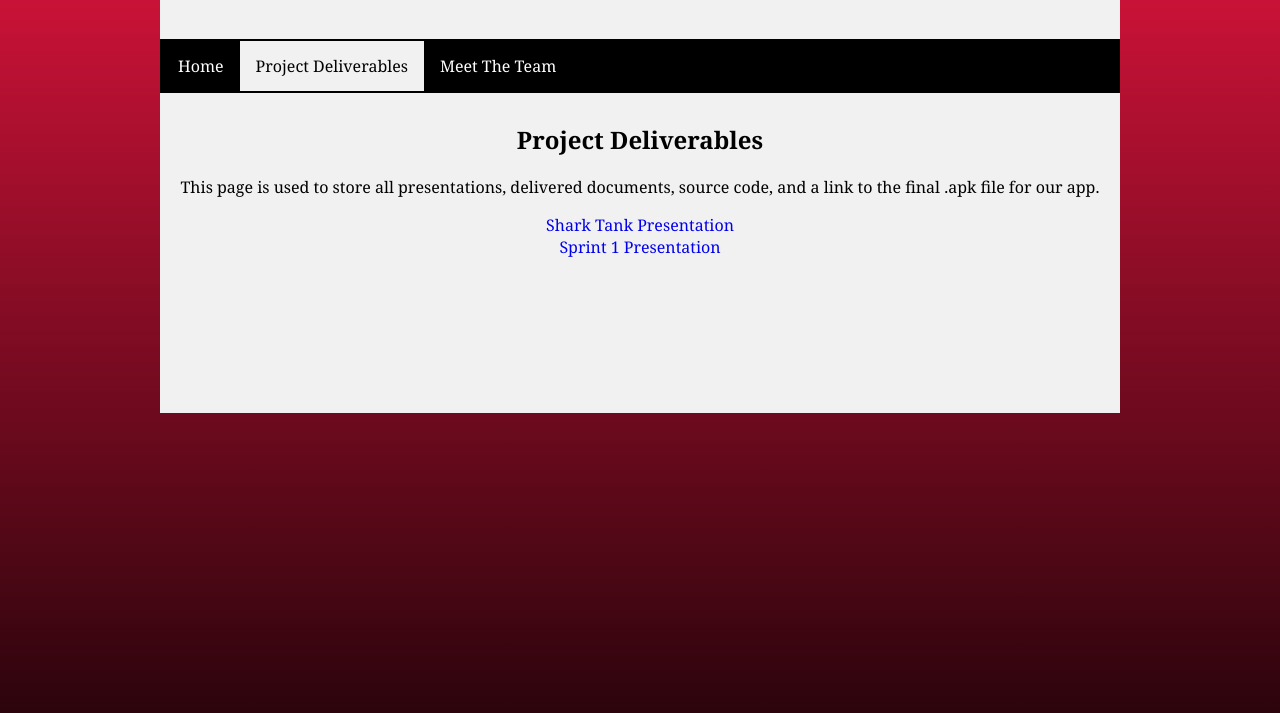
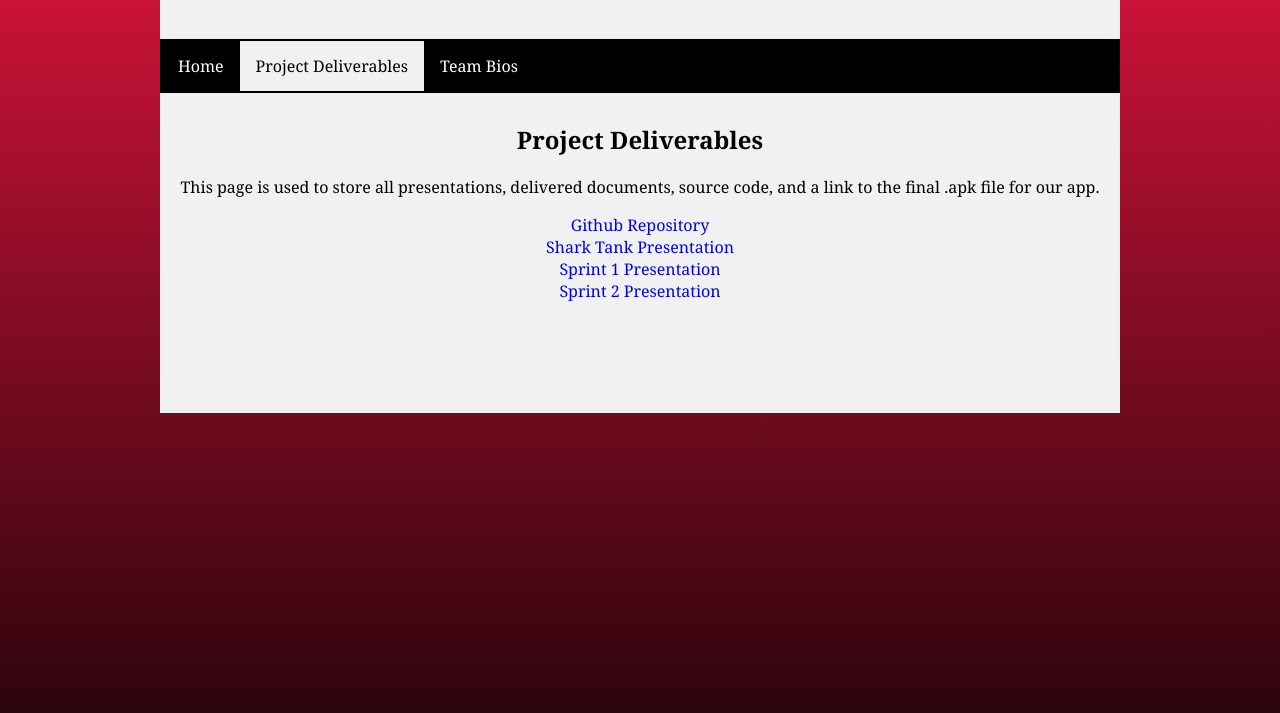
Before and after one commit to JosephMalafronte/VisualizeApp, a plain HTML site: page deliverable.html in a window 1280 px wide. Shown: the part 87-800 px from the top of the page. Drawn offline with Linux system fonts and the light colour scheme.

Commit message:
added links to github and sprint 2

```diff
--- a/deliverable.html
+++ b/deliverable.html
@@ -13,14 +13,16 @@
     <ul>
         <li><a href="index.html">Home</a></li>
         <li><a class = "active" href = "deliverable.html">Project Deliverables</a></li>
-        <li><a href = "bios.html">Meet The Team</a></li>
+        <li><a href = "bios.html">Team Bios</a></li>
     </ul>
     <div class = "row">
         <div class = "column">
             <h2>Project Deliverables</h2>
             <p>This page is used to store all presentations, delivered documents, source code, and a link to the final .apk file for our app.</p>
-            <a style="text-decoration: none" href="https://docs.google.com/presentation/d/1a9U8MCRbfnLGqk7sMQQacoVS87yf1z_PmGglxraGPcw/edit#slide=id.p" target = "_blank">Shark Tank Presentation</a><br>
-            <a style="text-decoration: none" href="https://docs.google.com/presentation/d/1zEP7Kbw4vqMOMn99w1RHv2P3XktL5r2p9OFv6vT48VI/edit#slide=id.p" target = "_blank">Sprint 1 Presentation</a>
+            <a style="text-decoration: none" href="https://github.com/JosephMalafronte/VisualizeApp" target= "_blank">Github Repository</a> <br>
+            <a style="text-decoration: none" href="https://docs.google.com/presentation/d/1a9U8MCRbfnLGqk7sMQQacoVS87yf1z_PmGglxraGPcw/edit#slide=id.p" target = "_blank">Shark Tank Presentation</a> <br>
+            <a style="text-decoration: none" href="https://docs.google.com/presentation/d/1zEP7Kbw4vqMOMn99w1RHv2P3XktL5r2p9OFv6vT48VI/edit?usp=sharing" target = "_blank">Sprint 1 Presentation</a> <br>
+            <a style="text-decoration: none" href="https://docs.google.com/presentation/d/1vtUa-iJGl-Z1VYQmpF6e6zy8Zc-ZKL3mhrkii9qSOAw/edit?usp=sharing" target= "_blank">Sprint 2 Presentation</a>
         </div>
     </div>
 </body>
```
